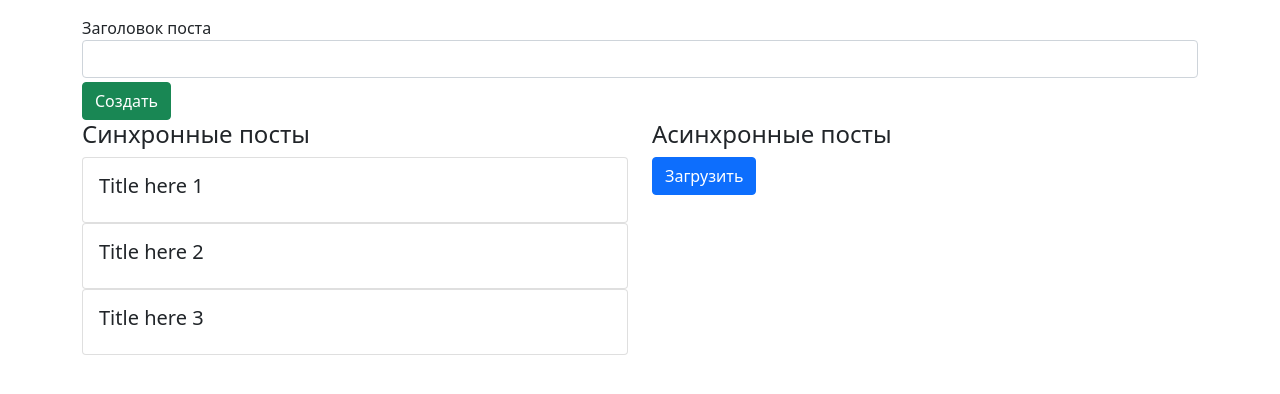
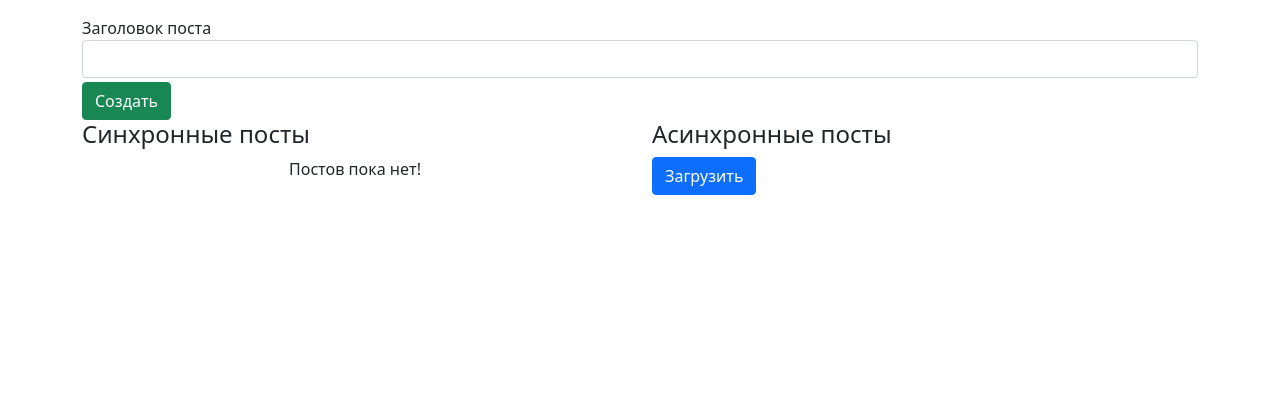
Before and after one commit to avramenkomy/react-redux, a React (Create React App) app: page / in a window 1280 px wide. Shown: the top 394 px of the page. Built offline with nearby package versions, Linux system fonts and the light colour scheme.

Commit message:
WIP: add functionality for creating new posts

```diff
--- a/src/App.js
+++ b/src/App.js
@@ -14,7 +14,7 @@
       <div className="row">
           <div className="col">
               <h4>Синхронные посты</h4>
-              <Posts posts={[1,2,3]}/>
+              <Posts />
           </div>
           <div className="col">
               <h4>Асинхронные посты</h4>
--- a/src/components/Post.js
+++ b/src/components/Post.js
@@ -5,7 +5,7 @@
     <div className="card">
       <div className="card-body">
         <h5 className="card-title">
-          Title here { post }
+          { post.title }
         </h5>
       </div>
     </div>
--- a/src/components/PostForm.js
+++ b/src/components/PostForm.js
@@ -1,6 +1,8 @@
 import React from 'react';
+import {connect} from 'react-redux';
+import {createPost} from "../redux/actions";
 
-export default class PostForm extends React.Component {
+class PostForm extends React.Component {
   constructor(props) {
     super(props);
 
@@ -15,8 +17,7 @@
     const {title} = this.state;
     const newPost = { title, id: Date.now().toString() }
 
-    console.log(newPost);
-
+    this.props.createPost(newPost);
     this.setState({ title: '' });
   }
 
@@ -46,3 +47,9 @@
     )
   }
 }
+
+const mapDispatchToProps = {
+  createPost,
+}
+
+export default connect(null, mapDispatchToProps)(PostForm);
--- a/src/components/Posts.js
+++ b/src/components/Posts.js
@@ -1,7 +1,17 @@
 import React from 'react';
+import {connect} from 'react-redux';
 import Post from "./Post";
 
-export default ({ posts }) => {
-  if (!posts.length) { return <p className="text-center">Постов пока нет!</p>}
-  return posts.map(post => <Post post={ post } key={ post }/>)
+const Posts = ({ syncPosts }) => {
+  if (!syncPosts.length) { return <p className="text-center">Постов пока нет!</p>}
+  return syncPosts.map(post => <Post post={ post } key={ post.id }/>)
 }
+
+const mapStateToProps = state => {
+  // console.log(state);
+  return {
+    syncPosts: state.posts.posts
+  }
+}
+
+export default connect(mapStateToProps, null)(Posts);
--- /dev/null
+++ b/src/redux/actions.js
@@ -0,0 +1,8 @@
+import {CREATE_POST} from "./types";
+
+export function createPost(post) {
+  return {
+    type: CREATE_POST,
+    payload: post,
+  }
+}
--- a/src/redux/postsReducer.js
+++ b/src/redux/postsReducer.js
@@ -1,8 +1,14 @@
+import {CREATE_POST} from "./types";
+
 const initState = {
   posts: [],
   fetchedPosts: [],
 }
 
 export const postsReducer = (state = initState, action) => {
-  return state
+  switch(action.type) {
+    case CREATE_POST:
+      return { ...state, posts: state.posts.concat(action.payload) }
+    default: return state
+  }
 }
--- /dev/null
+++ b/src/redux/types.js
@@ -0,0 +1 @@
+export const CREATE_POST = 'POST/CREATE_POST';
```
